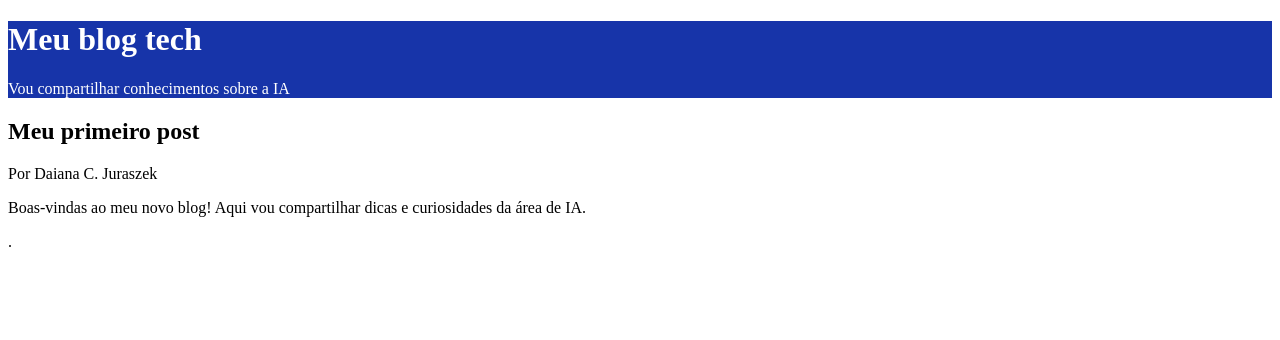
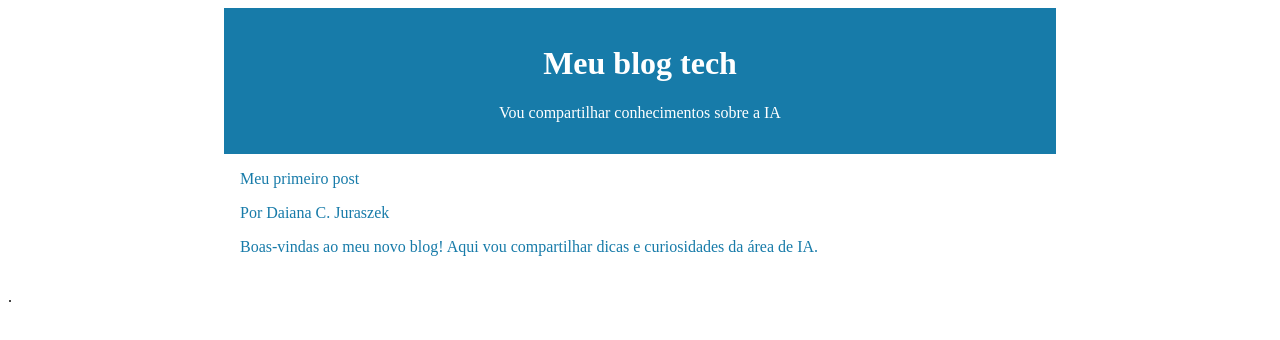
Before and after one commit to daianajuraszek/p.gina-na-web, a plain HTML site: page index.HTML in a window 1280 px wide. Drawn offline with Linux system fonts and the light colour scheme.

Commit message:
versão 3

```diff
--- a/index.HTML
+++ b/index.HTML
@@ -6,14 +6,22 @@
     <title>Blog</title>
 <style>
     header{
-        background-color: rgb(23, 52, 169);
+        background-color: rgb(23, 123, 169);
         color: #fff;
+       text-align: center;
+        max-width: 800px;
+        margin: 0 auto;
+        padding:  16px;
+        border: 5px solid color rgb(222, 22, 185)
     }
     main{
-
+       background-color: #fff;
+       color: rgb(23, 123, 169);
+       max-width: 800px;
+       margin: 0 auto;
+       padding: 16px;
     }
 </style>
-
 </head>
 <body>
     <header>
@@ -21,7 +29,8 @@
     <p>Vou compartilhar conhecimentos sobre a IA </p>
 </header>
 <main>
-<h2>Meu primeiro post</h2>
+<img src="" alt=""
+    <h2>Meu primeiro post</h2>
 <p>Por Daiana C. Juraszek</p>
 <p>Boas-vindas ao meu novo blog! Aqui vou compartilhar dicas e curiosidades da área de IA.</p>
 </main>
```
